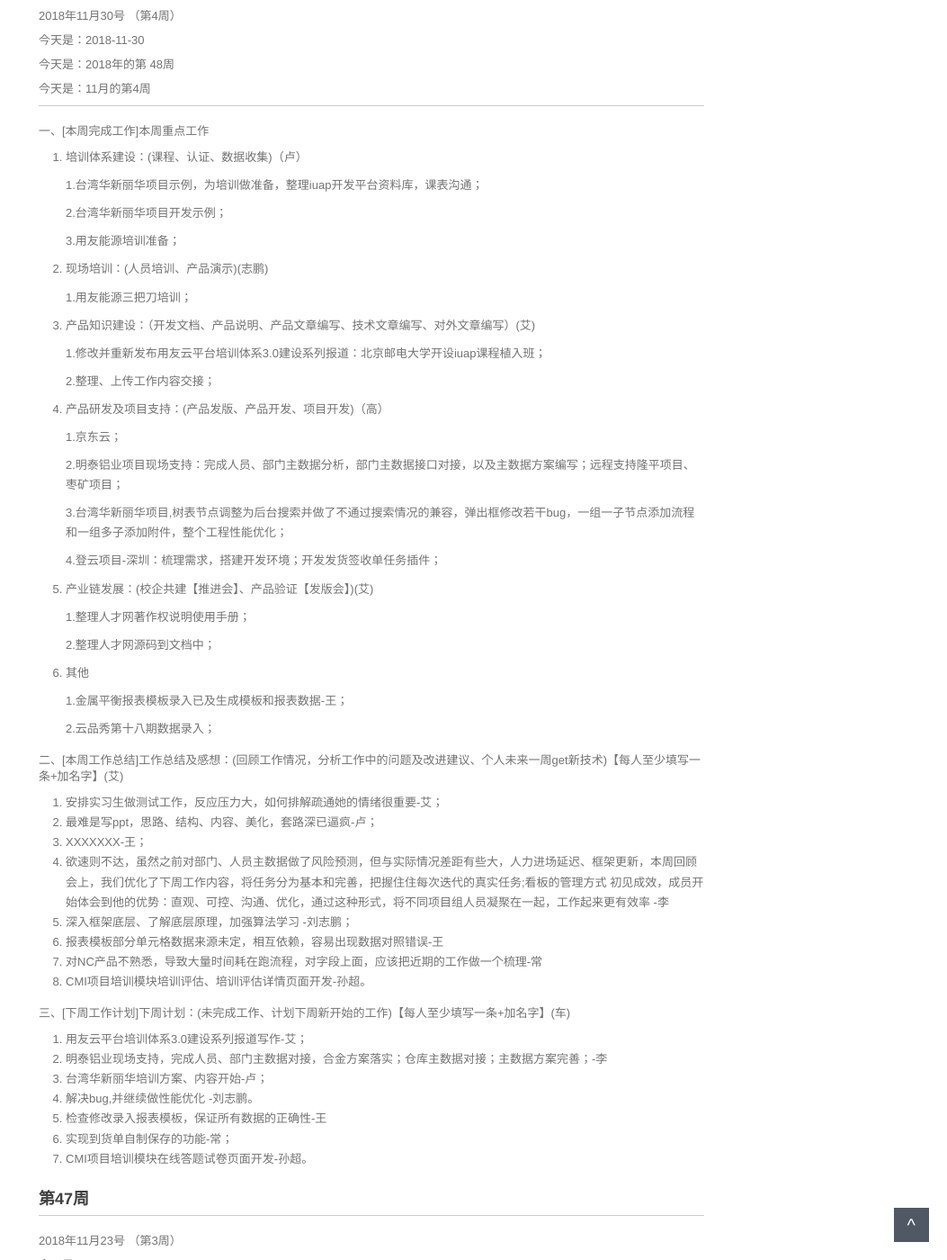
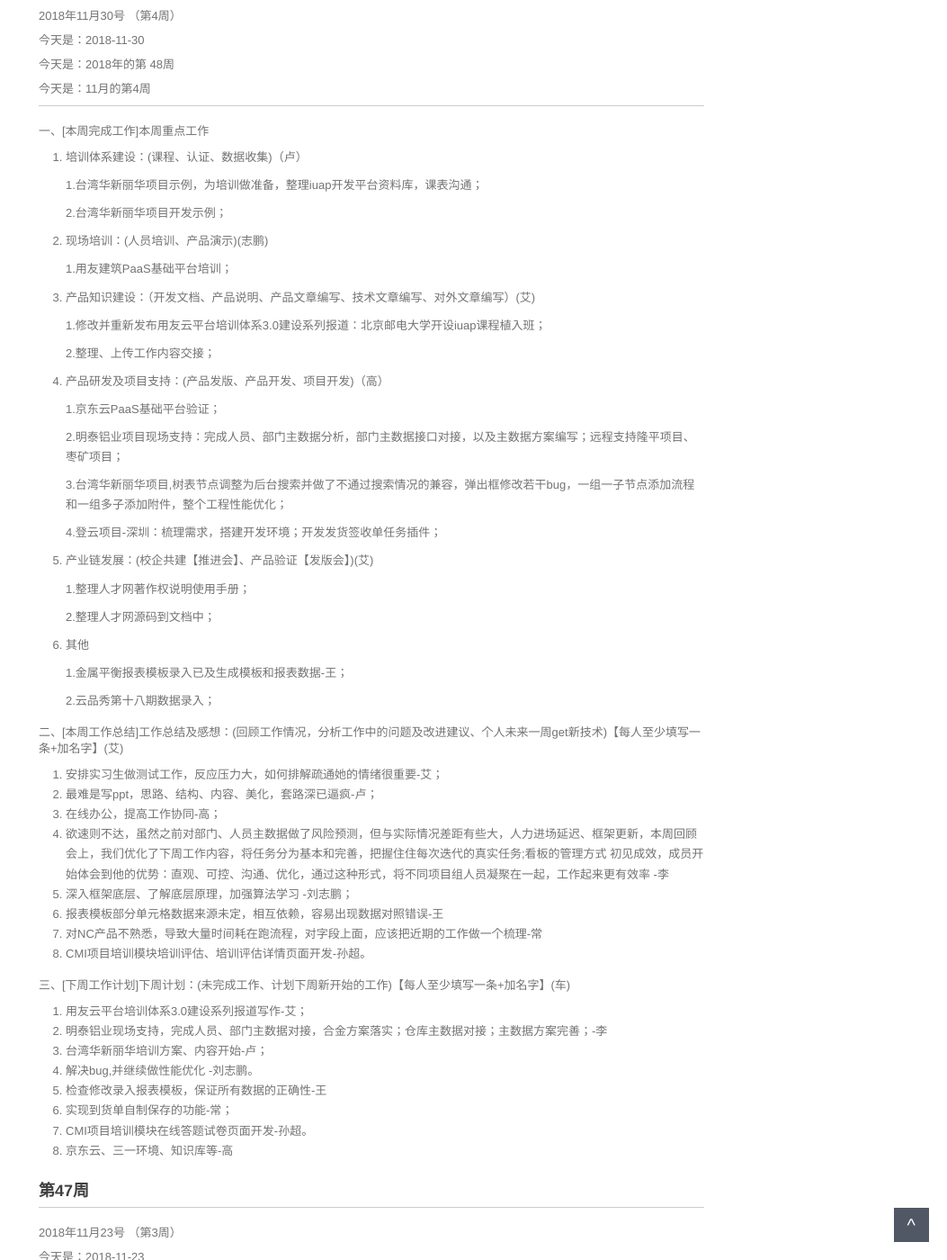
Before and after one commit to walllFlower/blog, a Jekyll site: the page built from _posts/2018-07-17-day_report_cxz.md, in a window 1280 px wide and 1400 px high, scrolled down 372 px. Shown: the whole window at 90% size, without its empty margins (227-1280 px from the left). Built offline with Jekyll 4.4.1, drawn with Linux system fonts in a browser that asks for light colours; comment, search, counter and statistics services are not loaded.

Commit message:
Update 2018-07-17-day_report_cxz.md

```diff
--- a/_posts/2018-07-17-day_report_cxz.md
+++ b/_posts/2018-07-17-day_report_cxz.md
@@ -30,11 +30,9 @@ categories: 技术运营工作周报
 
     2.台湾华新丽华项目开发示例；
 
-    3.用友能源培训准备；
-
 2. 现场培训：(人员培训、产品演示)(志鹏)
 
-    1.用友能源三把刀培训；
+    1.用友建筑PaaS基础平台培训；
 
 3. 产品知识建设：（开发文档、产品说明、产品文章编写、技术文章编写、对外文章编写）(艾)
 
@@ -44,7 +42,7 @@ categories: 技术运营工作周报
 
 4. 产品研发及项目支持：(产品发版、产品开发、项目开发)（高）
 
-    1.京东云；
+    1.京东云PaaS基础平台验证；
 
     2.明泰铝业项目现场支持：完成人员、部门主数据分析，部门主数据接口对接，以及主数据方案编写；远程支持隆平项目、枣矿项目；
 
@@ -70,7 +68,7 @@ categories: 技术运营工作周报
 
 1. 安排实习生做测试工作，反应压力大，如何排解疏通她的情绪很重要-艾；
 2. 最难是写ppt，思路、结构、内容、美化，套路深已逼疯-卢；
-3. XXXXXXX-王；
+3. 在线办公，提高工作协同-高；
 4. 欲速则不达，虽然之前对部门、人员主数据做了风险预测，但与实际情况差距有些大，人力进场延迟、框架更新，本周回顾会上，我们优化了下周工作内容，将任务分为基本和完善，把握住住每次迭代的真实任务;看板的管理方式 初见成效，成员开始体会到他的优势：直观、可控、沟通、优化，通过这种形式，将不同项目组人员凝聚在一起，工作起来更有效率 -李
 5. 深入框架底层、了解底层原理，加强算法学习 -刘志鹏；
 6. 报表模板部分单元格数据来源未定，相互依赖，容易出现数据对照错误-王
@@ -87,6 +85,7 @@ categories: 技术运营工作周报
 5. 检查修改录入报表模板，保证所有数据的正确性-王
 6. 实现到货单自制保存的功能-常；
 7. CMI项目培训模块在线答题试卷页面开发-孙超。
+8. 京东云、三一环境、知识库等-高
 
 
 ###  第47周
```
